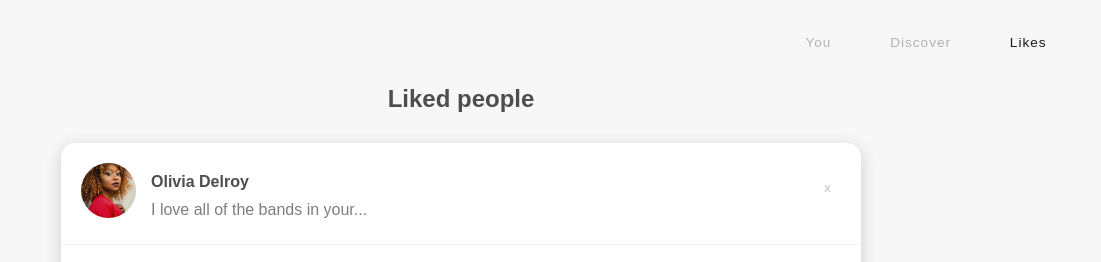
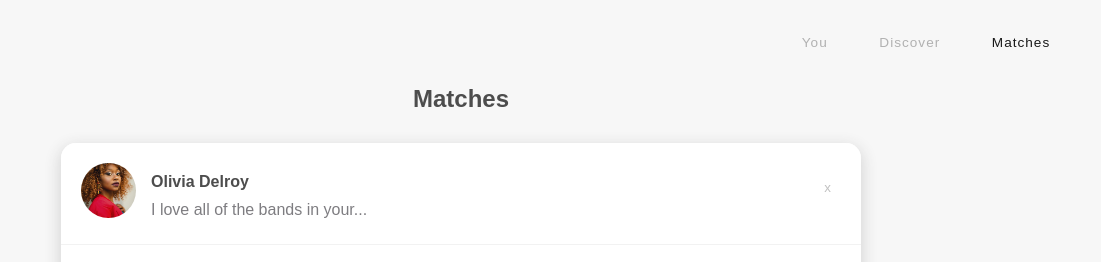
Before and after one commit to KarinMeijvogel/fe-assessment-2, a website: page likedpage.html in a window 1280 px wide. Shown: the top 262 px of the page, 179-1280 px from the left. Drawn offline with Linux system fonts and the light colour scheme.

Commit message:
:children_crossing: Changed 'liked people' to 'Matches' in navbar/titles

```diff
--- a/likedpage.html
+++ b/likedpage.html
@@ -4,11 +4,11 @@
         <meta charset="UTF-8">
         <meta name="viewport" content="width=device-width, initial-scale=1.0">
         <link rel="stylesheet" href="styles/likedpage.css">
-        <title>Liked people</title>
+        <title>Matches</title>
     </head>
     <body>
         <header>
-            <h1>Liked people</h1>
+            <h1>Matches</h1>
         </header>
 
         <main>
@@ -90,7 +90,7 @@
                     <a href="index.html"><img src="images/search.png" alt="User icon"> Discover</a>
                 </li>
                 <li>
-                    <a href="likedpage.html"><img src="images/heart.png" alt="User icon"> Likes</a>
+                    <a href="likedpage.html"><img src="images/heart.png" alt="User icon"> Matches</a>
                 </li>
             </ul>
         </nav>
```
Also changed, not shown: index.html (+1 -1 lines).
